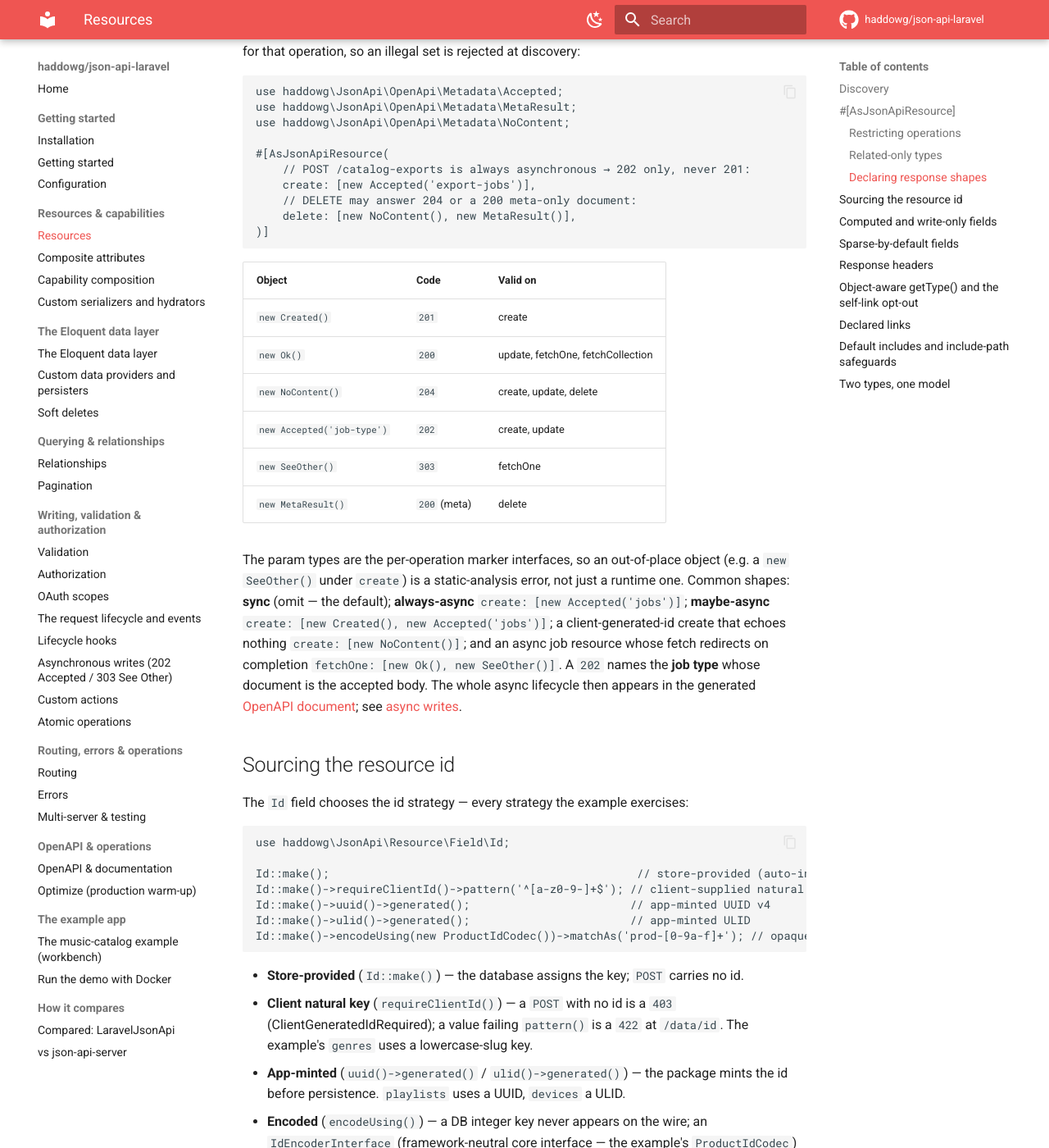
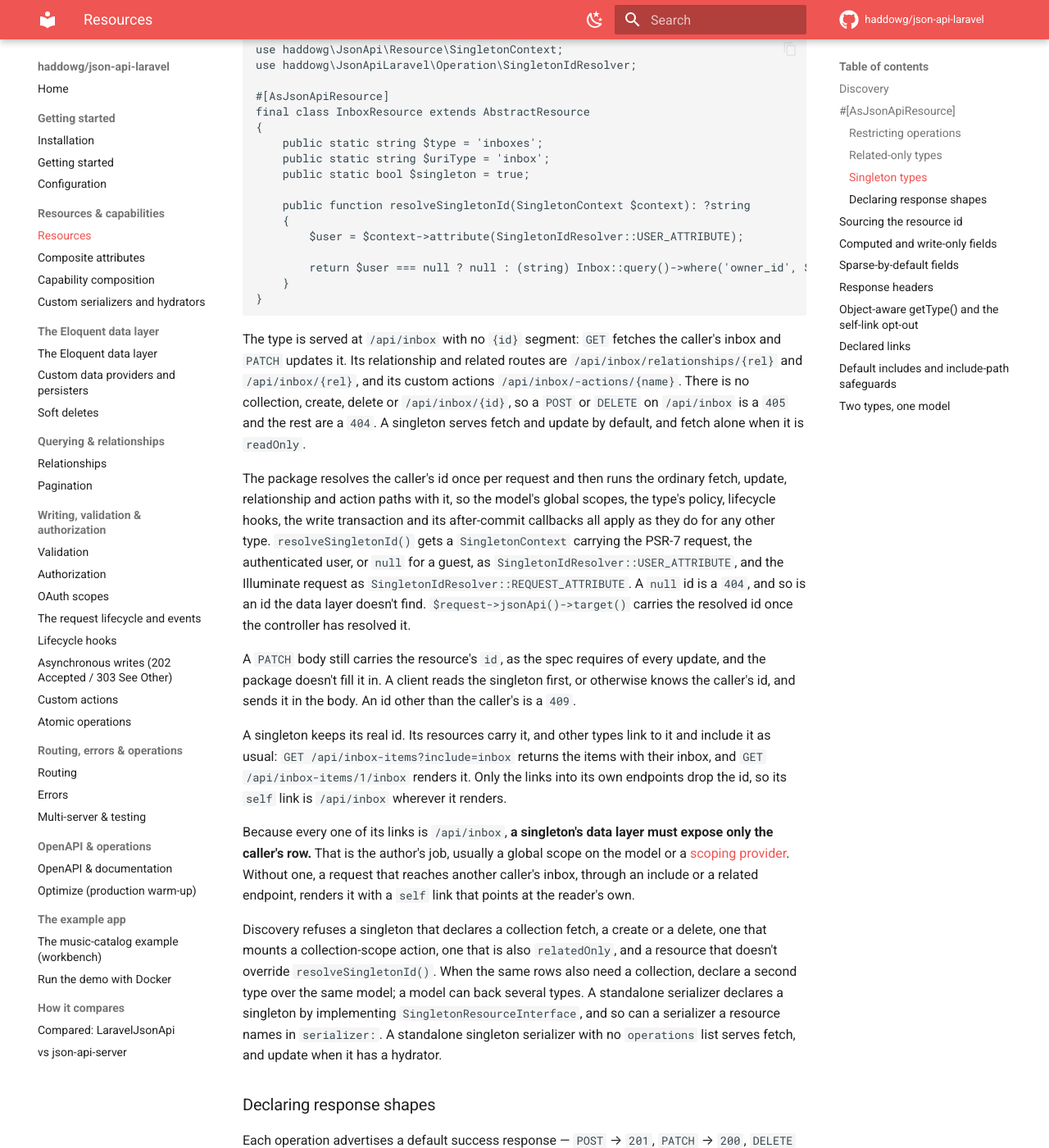
Before and after one commit to haddowg/json-api-laravel, an MkDocs documentation site: the page built from docs/resources.md, in a window 1280 px wide and 1400 px high, scrolled down 2734 px. Shown: the whole window at 82% size. Built offline with MkDocs 1.6.1 and Material for MkDocs 9.7.7, drawn with Linux system fonts in a browser that asks for light colours; comment, search, counter and statistics services are not loaded; some of the changed text lies outside the part shown.

Commit message:
docs: document singleton types

````diff
--- a/docs/resources.md
+++ b/docs/resources.md
@@ -96,6 +96,71 @@ Declaring `relatedOnly: true` with a non-empty `operations` list or with `readOn
 is a constructor `\LogicException`, and mounting a custom action on a related-only type,
 including the soft-delete actions `softDeletes` synthesizes, fails discovery. A
 related-only type needs no provider or persister.
+
+### Singleton types
+
+Some types have exactly one resource per caller: an inbox, a settings record, a profile.
+Declare such a type a singleton and say how to find the caller's resource:
+
+```php
+use haddowg\JsonApi\Resource\SingletonContext;
+use haddowg\JsonApiLaravel\Operation\SingletonIdResolver;
+
+#[AsJsonApiResource]
+final class InboxResource extends AbstractResource
+{
+    public static string $type = 'inboxes';
+    public static string $uriType = 'inbox';
+    public static bool $singleton = true;
+
+    public function resolveSingletonId(SingletonContext $context): ?string
+    {
+        $user = $context->attribute(SingletonIdResolver::USER_ATTRIBUTE);
+
+        return $user === null ? null : (string) Inbox::query()->where('owner_id', $user->id)->value('id');
+    }
+}
+```
+
+The type is served at `/api/inbox` with no `{id}` segment: `GET` fetches the caller's inbox
+and `PATCH` updates it. Its relationship and related routes are
+`/api/inbox/relationships/{rel}` and `/api/inbox/{rel}`, and its custom actions
+`/api/inbox/-actions/{name}`. There is no collection, create, delete or `/api/inbox/{id}`,
+so a `POST` or `DELETE` on `/api/inbox` is a `405` and the rest are a `404`. A singleton
+serves fetch and update by default, and fetch alone when it is `readOnly`.
+
+The package resolves the caller's id once per request and then runs the ordinary fetch,
+update, relationship and action paths with it, so the model's global scopes, the type's
+policy, lifecycle hooks, the write transaction and its after-commit callbacks all apply as
+they do for any other type. `resolveSingletonId()` gets a `SingletonContext` carrying the
+PSR-7 request, the authenticated user, or `null` for a guest, as
+`SingletonIdResolver::USER_ATTRIBUTE`, and the Illuminate request as
+`SingletonIdResolver::REQUEST_ATTRIBUTE`. A `null` id is a `404`, and so is an id the data
+layer doesn't find. `$request->jsonApi()->target()` carries the resolved id once the
+controller has resolved it.
+
+A `PATCH` body still carries the resource's `id`, as the spec requires of every update, and
+the package doesn't fill it in. A client reads the singleton first, or otherwise knows the
+caller's id, and sends it in the body. An id other than the caller's is a `409`.
+
+A singleton keeps its real id. Its resources carry it, and other types link to it and include
+it as usual: `GET /api/inbox-items?include=inbox` returns the items with their inbox, and
+`GET /api/inbox-items/1/inbox` renders it. Only the links into its own endpoints drop the id,
+so its `self` link is `/api/inbox` wherever it renders.
+
+Because every one of its links is `/api/inbox`, **a singleton's data layer must expose only
+the caller's row.** That is the author's job, usually a global scope on the model or a
+[scoping provider](custom-data-providers.md). Without one, a request that reaches another
+caller's inbox, through an include or a related endpoint, renders it with a `self` link that
+points at the reader's own.
+
+Discovery refuses a singleton that declares a collection fetch, a create or a delete, one
+that mounts a collection-scope action, one that is also `relatedOnly`, and a resource that
+doesn't override `resolveSingletonId()`. When the same rows also need a collection, declare a
+second type over the same model; a model can back several types. A standalone serializer
+declares a singleton by implementing `SingletonResourceInterface`, and so can a serializer a
+resource names in `serializer:`. A standalone singleton serializer with no `operations` list
+serves fetch, and update when it has a hydrator.
 
 ### Declaring response shapes
 
````
Also changed, not shown: CONTEXT.md (+6 -0 lines), docs/actions.md (+3 -1 lines), docs/adr/0053-a-singleton-resolves-the-callers-id-once-and-runs-the-ordinary-paths.md (added, +9 -0 lines), docs/atomic-operations.md (+6 -0 lines), docs/openapi.md (+4 -0 lines), docs/routing.md (+6 -0 lines).
